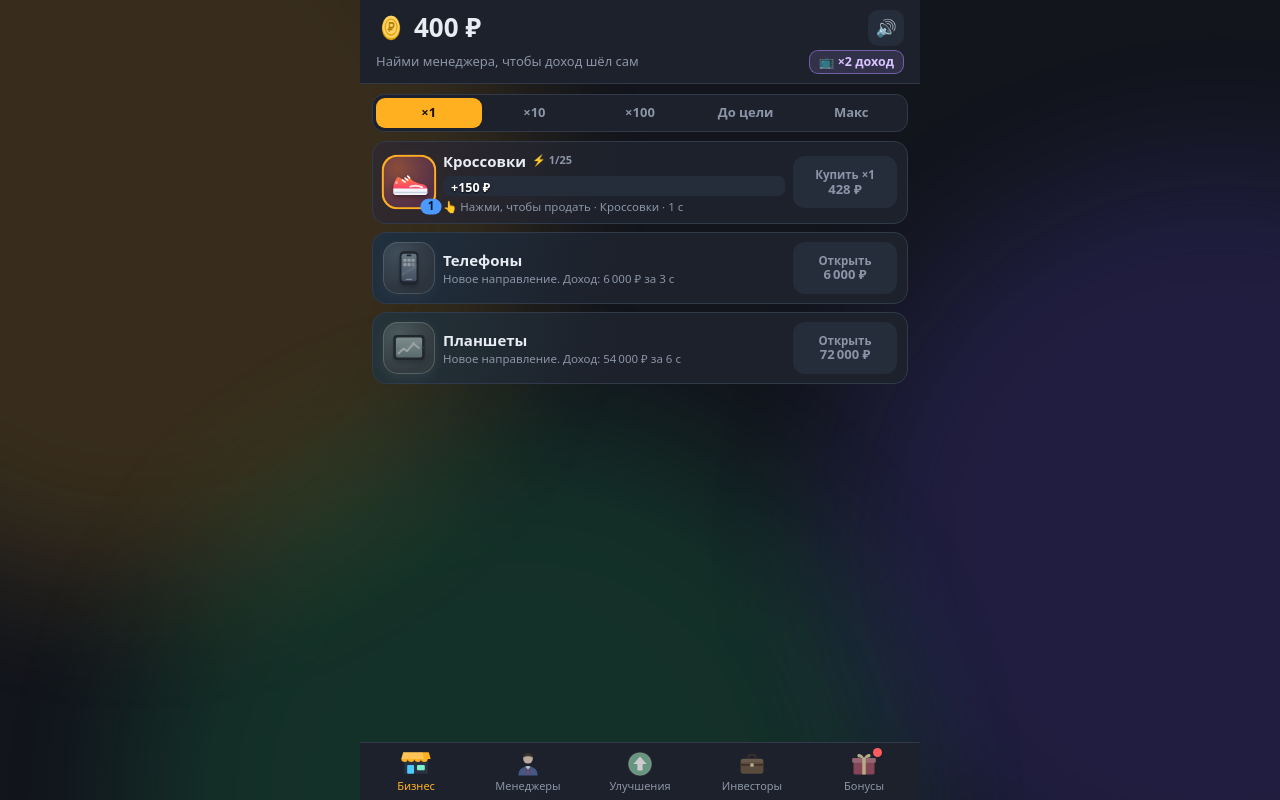
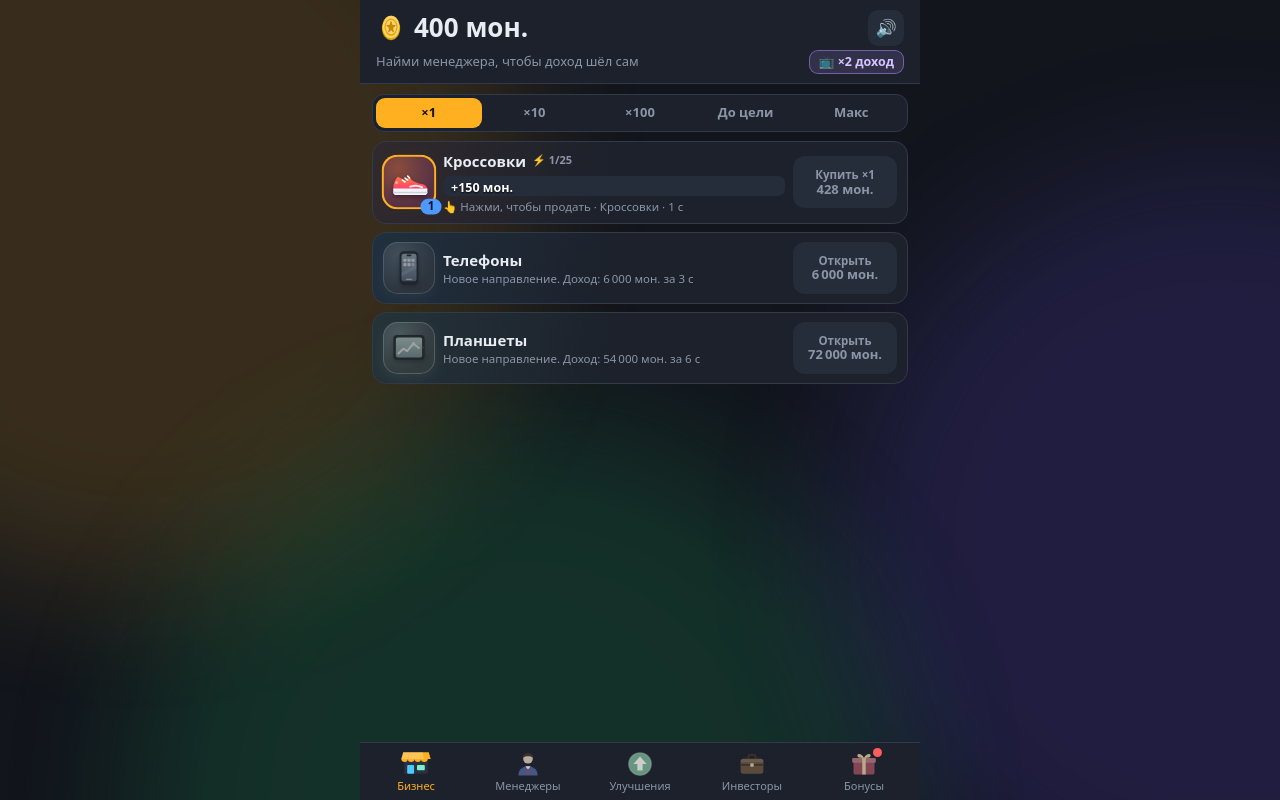
Before and after one commit to dkazacuk2-creator/empire, a plain HTML site: page index.html in a window 1280 px wide. Drawn offline with Linux system fonts and the light colour scheme.

Commit message:
Add files via upload

```diff
--- a/index.html
+++ b/index.html
@@ -12,7 +12,7 @@
 <div id="app">
   <header id="top">
     <div class="topline">
-      <div class="money"><span class="mcoin" id="mcoin"></span><span id="money">0 ₽</span></div>
+      <div class="money"><span class="mcoin" id="mcoin"></span><span id="money">0 мон.</span></div>
       <button class="icon-btn" id="sndbtn" aria-label="звук">🔊</button>
     </div>
     <div class="subline"><span id="ips"></span><span id="boost"></span></div>
--- a/js/game.js
+++ b/js/game.js
@@ -17,7 +17,7 @@
     var v = n / Math.pow(1000, e + 2);
     return (v >= 100 ? v.toFixed(1) : v.toFixed(2)).replace('.', ',') + ' ' + SUF[e];
   };
-  G.fmt = function (n) { return G.num(n) + ' ₽'; };
+  G.fmt = function (n) { return G.num(n) + ' мон.'; };   // монеты — выдуманная валюта игры
   G.fmtTime = function (s) {
     s = Math.max(0, Math.round(s));
     if (s < 60) return s + ' с';
--- a/js/icons.js
+++ b/js/icons.js
@@ -121,7 +121,7 @@
     },
     coin: function () {
       return '<circle cx="32" cy="32" r="26" fill="#e0a400"/><circle cx="32" cy="30" r="24" fill="#ffd36b"/><circle cx="32" cy="30" r="17" fill="none" stroke="#e0a400" stroke-width="3"/>' +
-        '<path d="M27 21h8a5 5 0 0 1 0 10h-8M27 21v18M24 35h11" stroke="#b07a00" stroke-width="3.5" fill="none" stroke-linecap="round"/>';
+        '<path d="M32.0 18.0L35.1 26.3L43.9 26.6L36.9 32.1L39.3 40.6L32.0 35.7L24.7 40.6L27.1 32.1L20.1 26.6L28.9 26.3z" fill="#c98a00" stroke="#b07a00" stroke-width="1.5" stroke-linejoin="round"/>';
     },
     globe: function () {
       return '<circle cx="32" cy="32" r="25" fill="#2a7dff"/><path d="M14 20c6 2 8 8 6 13s3 9 1 15c-6-4-10-10-10-16 0-5 1-9 3-12zM38 9c-2 5 2 9 7 9s6 6 3 10 0 10 5 11c2-3 3-7 3-11 0-9-7-17-18-19zM30 44c4-2 8 1 8 5s-3 6-5 7c-4-2-6-8-3-12z" fill="#5effa8"/><circle cx="32" cy="32" r="25" fill="none" stroke="#fff" stroke-width="2" opacity=".3"/>';
--- a/js/ui.js
+++ b/js/ui.js
@@ -157,7 +157,7 @@
     var add = G.invNew(), tot = G.S.inv;
     return '<div class="big"><div class="bigsvg">' + G.ICON('tab_inv') + '</div><div class="muted">Твои инвесторы</div><div class="n">' + G.num(tot) + '</div><div class="good">+' + G.num(tot * G.INV_BONUS * 100) + '% к доходу</div></div>' +
       '<div class="big"><div class="muted">Готовы вложиться сейчас</div><div class="n" id="invnew">' + G.num(add) + '</div>' +
-      '<div class="note">Продай империю инвестору — начнёшь заново с 400 ₽, но каждый инвестор навсегда даёт +' + (G.INV_BONUS * 100) + '% ко всему доходу. Чем больше заработаешь за всё время, тем больше инвесторов.</div>' +
+      '<div class="note">Продай империю инвестору — начнёшь заново с 400 монет, но каждый инвестор навсегда даёт +' + (G.INV_BONUS * 100) + '% ко всему доходу. Чем больше заработаешь за всё время, тем больше инвесторов.</div>' +
       '<button class="btn violet full" id="prest" ' + (add < 1 ? 'disabled' : '') + '>Продать империю<small>и получить ' + G.num(add) + ' инвест.</small></button>' +
       '<div class="note">Заработано за всё время: ' + fmt(G.S.life) + '<br>Следующий инвестор при ' + fmt(Math.pow(G.invTotal() + 1, 1 / G.INV_POW) * G.INV_DIV) + '</div></div>';
   }
```
